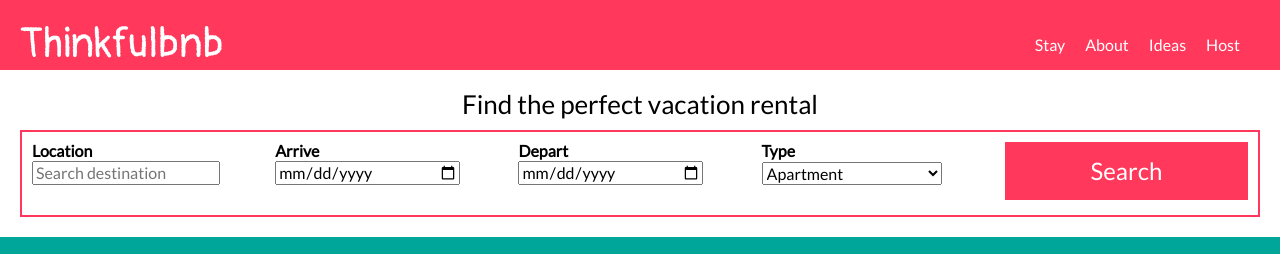
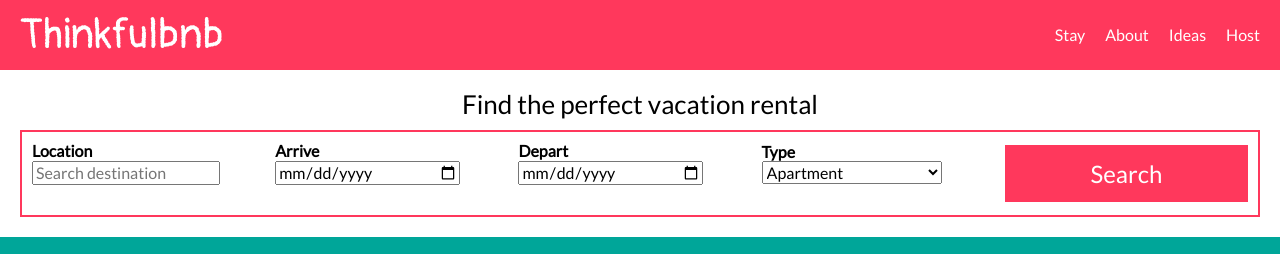
Before and after one commit to jdavisson87/thinkful-bnb, a plain HTML site: page index.html in a window 1280 px wide. Shown: the top 254 px of the page. Drawn offline with nearby package versions, Linux system fonts and the light colour scheme.

Commit message:
final touch ups

```diff
--- a/style.css
+++ b/style.css
@@ -118,9 +118,10 @@ footer p {
 
 @media all and (min-width: 480px) {
   header {
-    text-align: left;
     display: flex;
     justify-content: space-between;
+    align-items: center;
+    padding: 10px 0 10px 20px;
   }
 
   header nav {
@@ -179,6 +180,7 @@ footer p {
   form {
     display: flex;
     justify-content: space-between;
+    align-items: center;
   }
 
   form div {
```
